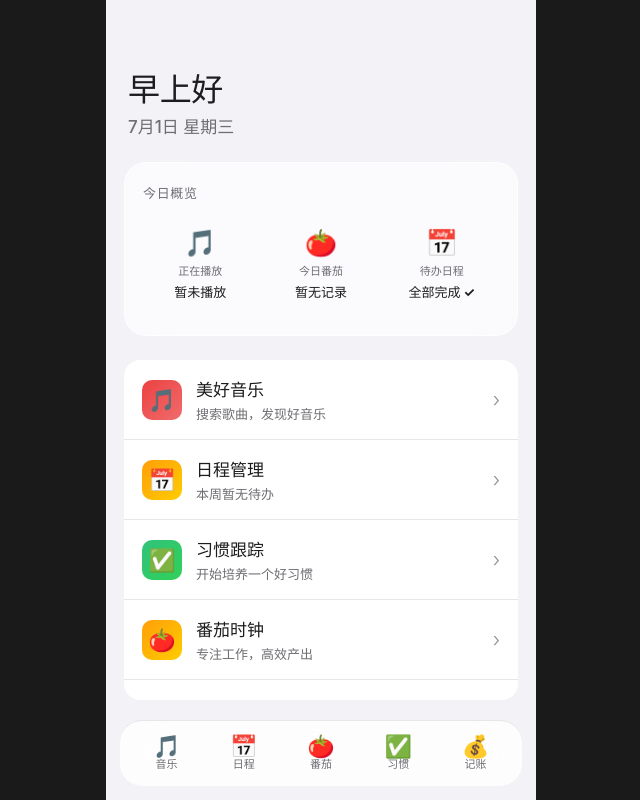
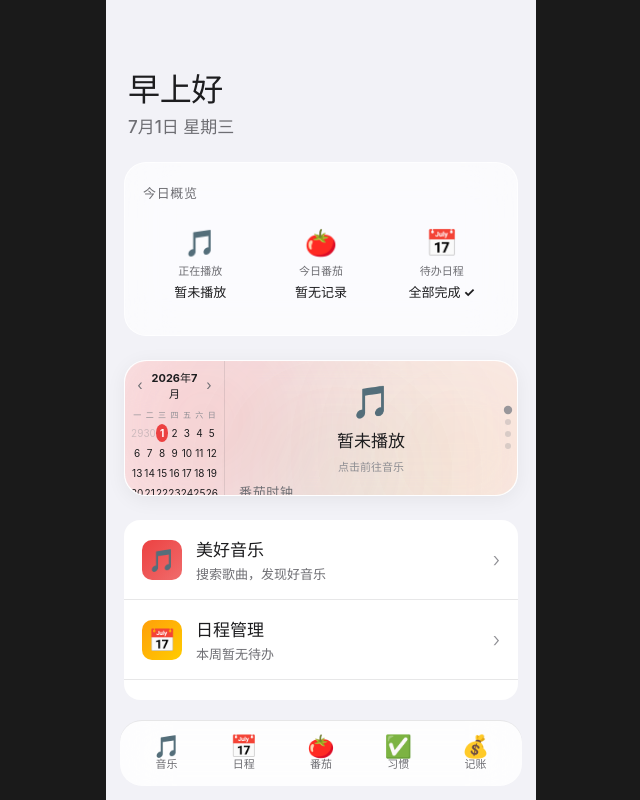
Before and after one commit to vongdefu/zmux-vue, a Vue app: page / in a window 1280 px wide. Shown: the whole page, without its empty margins (319-959 px from the left). Built offline with nearby package versions, Linux system fonts and the light colour scheme.

Commit message:
feat: integrate LiquidGlassWidget into HomeView

```diff
--- a/src/components/HomeView.vue
+++ b/src/components/HomeView.vue
@@ -2,9 +2,10 @@
 import { computed, onMounted, ref } from 'vue'
 import { usePlayerStore } from '../stores/playerStore'
 import { loadPomodoro, dateKey } from '../services/pomodoroStorage'
-import { loadSchedule } from '../services/scheduleStorage'
-import { loadHabits } from '../services/habitStorage'
+import { loadSchedule, saveSchedule } from '../services/scheduleStorage'
+import { loadHabits, saveHabits } from '../services/habitStorage'
 import { getTodayMondayStr } from '../services/scheduleStorage'
+import LiquidGlassWidget from './LiquidGlassWidget.vue'
 
 const emit = defineEmits(['navigate'])
 const store = usePlayerStore()
@@ -115,6 +116,107 @@ const overviewItems = computed(() => [
   },
 ])
 
+/* ===== LiquidGlass 组件数据 ===== */
+const favoriteTrackIds = computed(() => new Set(
+  store.state.favorites.map(f => f.uid)
+))
+
+const isCurrentFavorite = computed(() =>
+  store.state.currentTrack
+    ? favoriteTrackIds.value.has(store.state.currentTrack.uid)
+    : false
+)
+
+// Flatten incomplete tasks for the schedule widget
+const flatIncompleteTasks = computed(() => {
+  const schedule = loadSchedule()
+  const year = new Date().getFullYear()
+  const yearData = schedule[year]
+  if (!yearData?.weeks?.length) return []
+  const todayMonday = getTodayMondayStr()
+  const week = yearData.weeks.find(w => w.monday === todayMonday)
+  if (!week) return []
+
+  function flatten(tasks, result = []) {
+    for (const t of tasks) {
+      result.push({ id: t.id, text: t.text, completed: t.completed })
+      if (t.children?.length) flatten(t.children, result)
+    }
+    return result
+  }
+  return flatten(week.tasks || [])
+})
+
+// Habits with today's completion status
+const habitsWithToday = computed(() => {
+  const habits = loadHabits()
+  const today = dateKey(new Date())
+  return habits.map(h => ({
+    id: h.id,
+    name: h.name,
+    color: h.color,
+    completedToday: Boolean(h.completions?.[today]),
+  }))
+})
+
+/* ===== Widget 事件处理 ===== */
+function onWidgetNavigate(view) {
+  emit('navigate', view)
+}
+
+function onSkipNext() {
+  store.nextTrack()
+}
+
+function onSkipPrev() {
+  store.previousTrack()
+}
+
+function onToggleFavorite() {
+  store.toggleFavorite()
+}
+
+function onToggleTask(taskId) {
+  const schedule = loadSchedule()
+  const year = new Date().getFullYear()
+  const yearData = schedule[year]
+  if (!yearData?.weeks?.length) return
+  const todayMonday = getTodayMondayStr()
+  const week = yearData.weeks.find(w => w.monday === todayMonday)
+  if (!week) return
+
+  function toggleInList(tasks) {
+    for (const t of tasks) {
+      if (t.id === taskId) {
+        t.completed = !t.completed
+        return true
+      }
+      if (t.children?.length && toggleInList(t.children)) return true
+    }
+    return false
+  }
+
+  if (toggleInList(week.tasks || [])) {
+    saveSchedule(schedule)
+    refreshSchedule()
+  }
+}
+
+function onToggleHabit(habitId) {
+  const habits = loadHabits()
+  const habit = habits.find(h => h.id === habitId)
+  if (!habit) return
+  const today = dateKey(new Date())
+  if (!habit.completions) habit.completions = {}
+  if (habit.completions[today]) {
+    delete habit.completions[today]
+  } else {
+    habit.completions[today] = true
+  }
+  saveHabits(habits)
+  calcStreak()
+}
+
 /* ===== 模块列表 ===== */
 const modules = computed(() => [
   {
@@ -192,6 +294,21 @@ const modules = computed(() => [
         </button>
       </div>
     </section>
+
+    <!-- Liquid Glass Widget -->
+    <LiquidGlassWidget
+      :track="store.state.currentTrack"
+      :isFavorite="isCurrentFavorite"
+      :pomodoroCount="todayPomodoros"
+      :tasks="flatIncompleteTasks"
+      :habits="habitsWithToday"
+      @skip-next="onSkipNext"
+      @skip-prev="onSkipPrev"
+      @toggle-favorite="onToggleFavorite"
+      @navigate="onWidgetNavigate"
+      @toggle-task="onToggleTask"
+      @toggle-habit="onToggleHabit"
+    />
 
     <!-- 模块入口列表（iOS Setting 风格） -->
     <section class="module-list">
```
